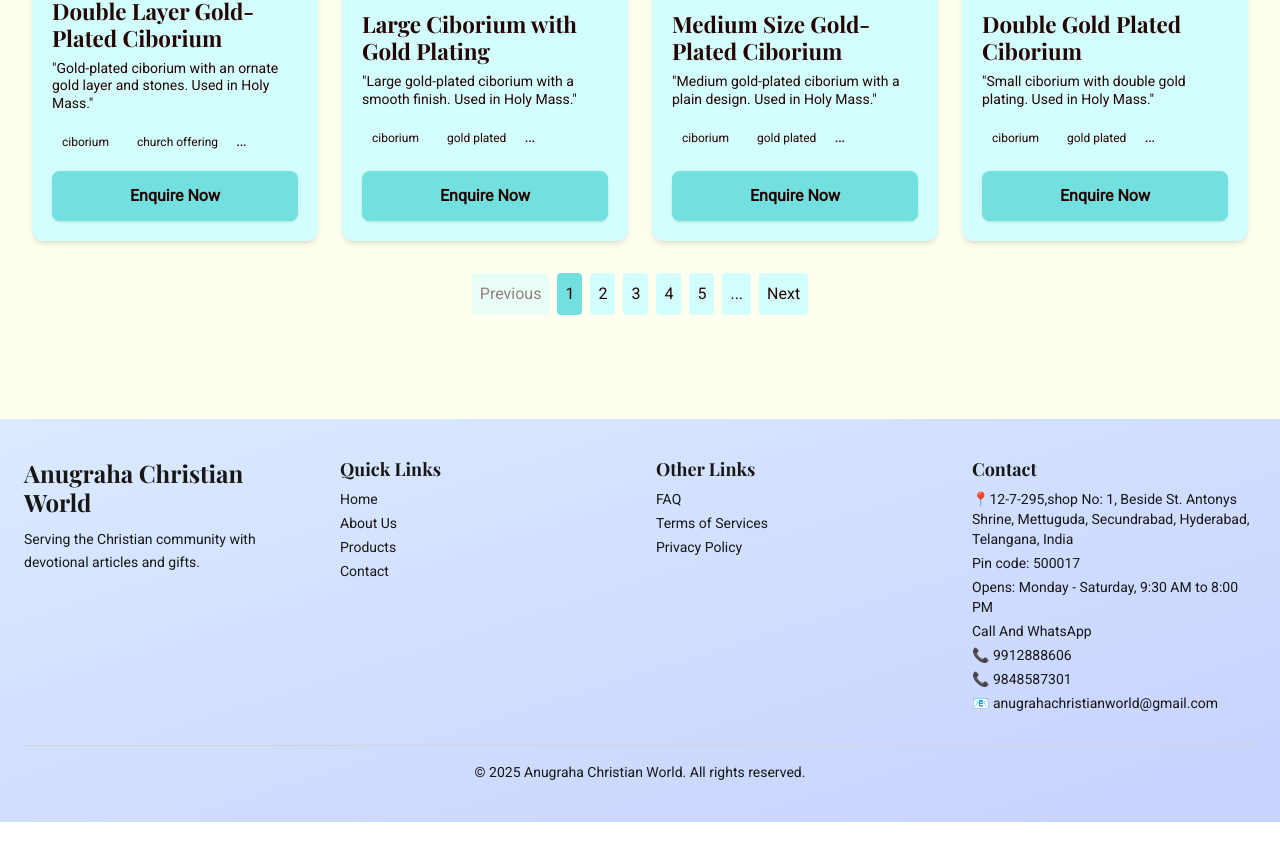
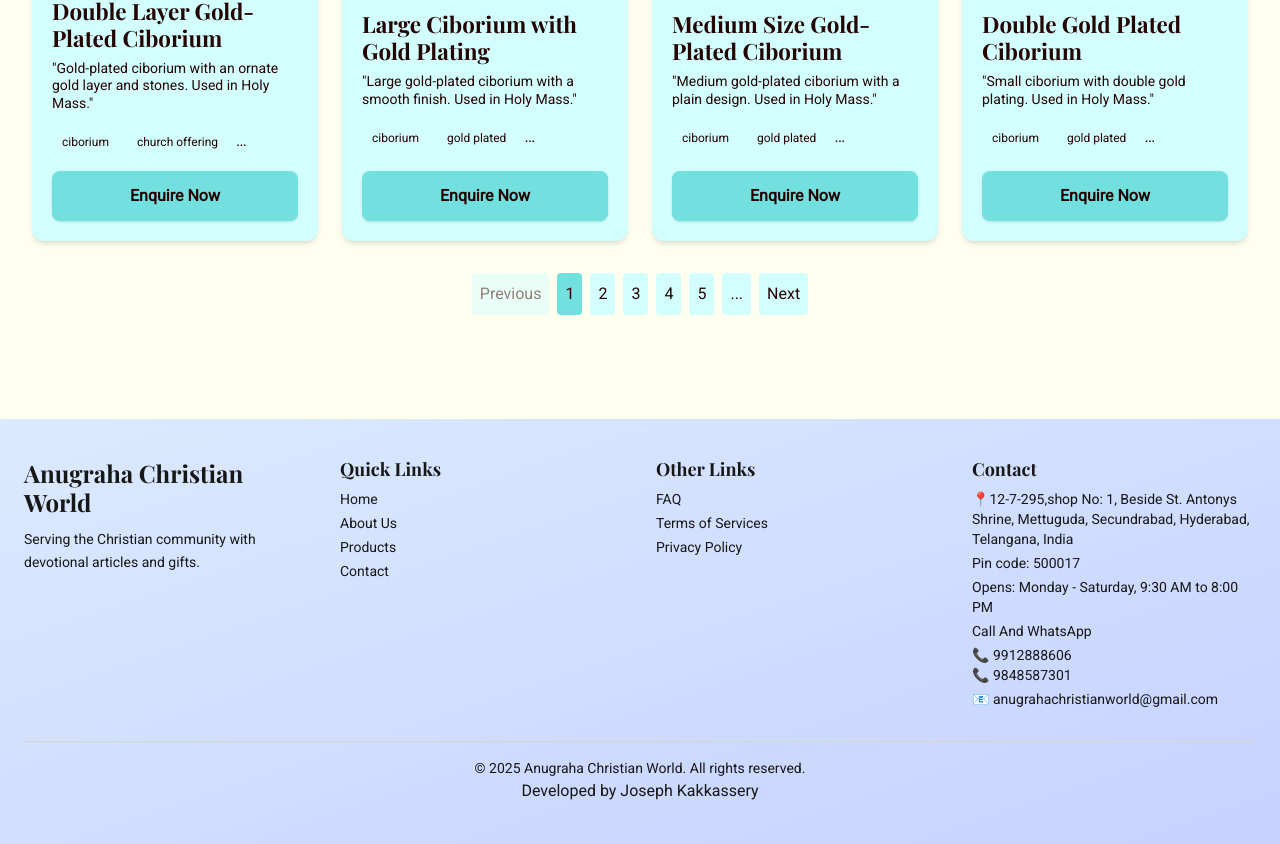
Before and after one commit to joseph101kt/anugraha_christian_world, a Next.js app in the folder portfolio-webby-v2/: page / in a window 1280 px wide. Shown: the part 4900-5744 px from the top of the page. Before the commit the page ends 5722 px from the top, so only its background shows below. Built offline with nearby package versions, Linux system fonts and the light colour scheme; no server answers.

Commit message:
fixed the footer and shortend the widht of contact us button in nav bar

```diff
--- a/portfolio-webby-v2/components/Footer.tsx
+++ b/portfolio-webby-v2/components/Footer.tsx
@@ -44,15 +44,15 @@
             <li>Call And WhatsApp</li>
 <li>
   {/* Content for the outer list item */}
-  <div className="space-y-1">
-    <li>
+  <div className="flex flex-col">
+    <div>
       📞{" "}
       <a href="tel:+91-9912888606" className="hover:underline">9912888606</a>
-    </li>
-    <li>
+    </div>
+    <div>
       📞{" "}
       <a href="tel:+91-9848587301" className="hover:underline">9848587301</a>
-    </li>
+    </div>
   </div>
 </li>
 
@@ -70,7 +70,9 @@
 
       <div className=" border-t border-neutral-300 dark:border-neutral-600 mt-8 pt-4 text-center text-sm">
             &copy; {new Date().getFullYear()} Anugraha Christian World. All rights reserved.
-
+      </div>
+      <div className="text-center">
+        Developed by <a>Joseph Kakkassery</a>
       </div>
 
     </footer>
--- a/portfolio-webby-v2/components/Navbar.tsx
+++ b/portfolio-webby-v2/components/Navbar.tsx
@@ -31,7 +31,7 @@
           {/* 🎯 Action Button */}
           <Link
             href="/about"
-            className="hidden md:inline-block lg:inline-block w-35 px-4 py-2 bg-primary font-black rounded-lg shadow mr-8"
+            className="hidden md:inline-block lg:inline-block w-25 px-4 py-2 bg-primary font-black rounded-lg shadow mr-8"
           >
             About Us
           </Link>
```
